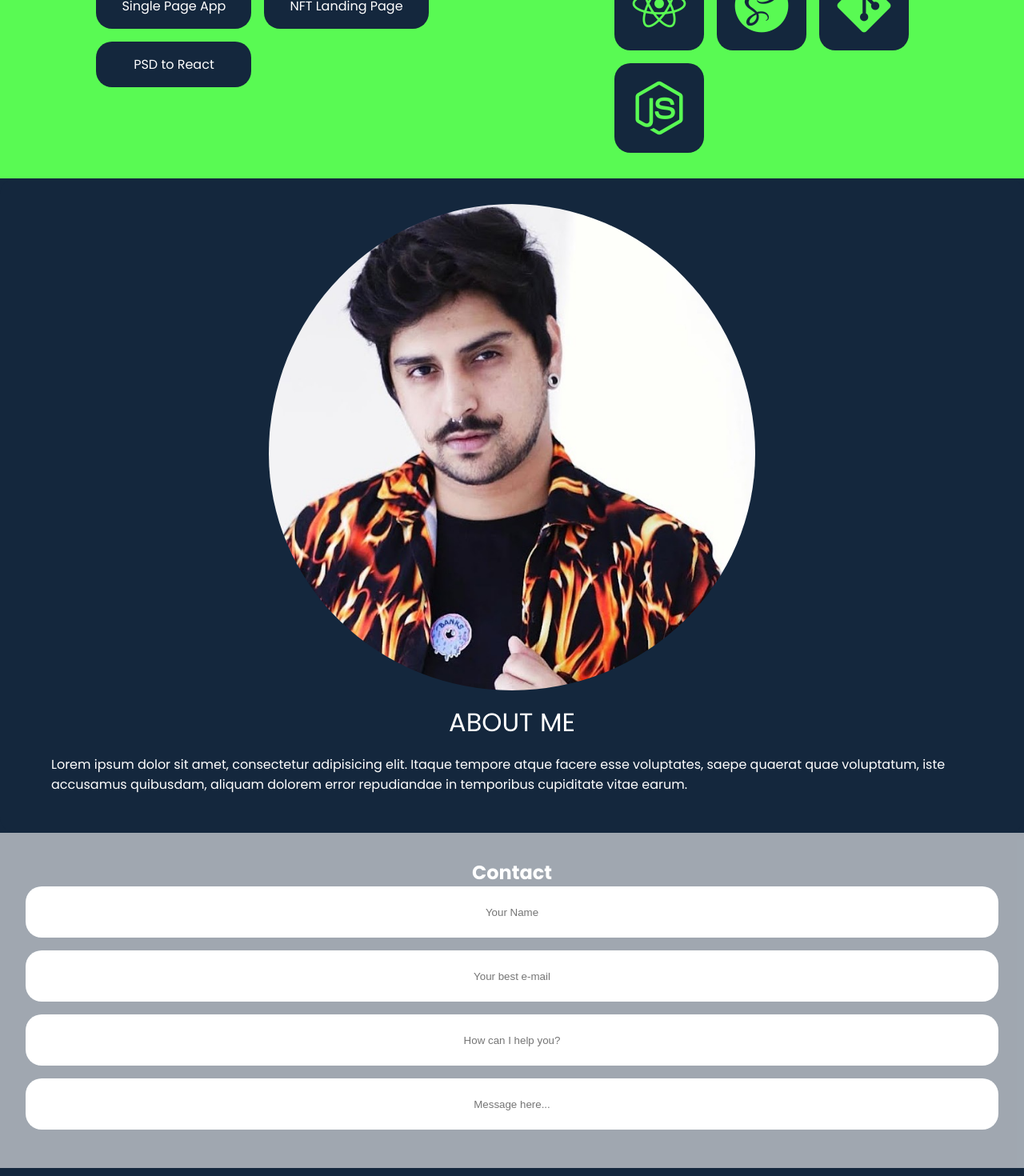
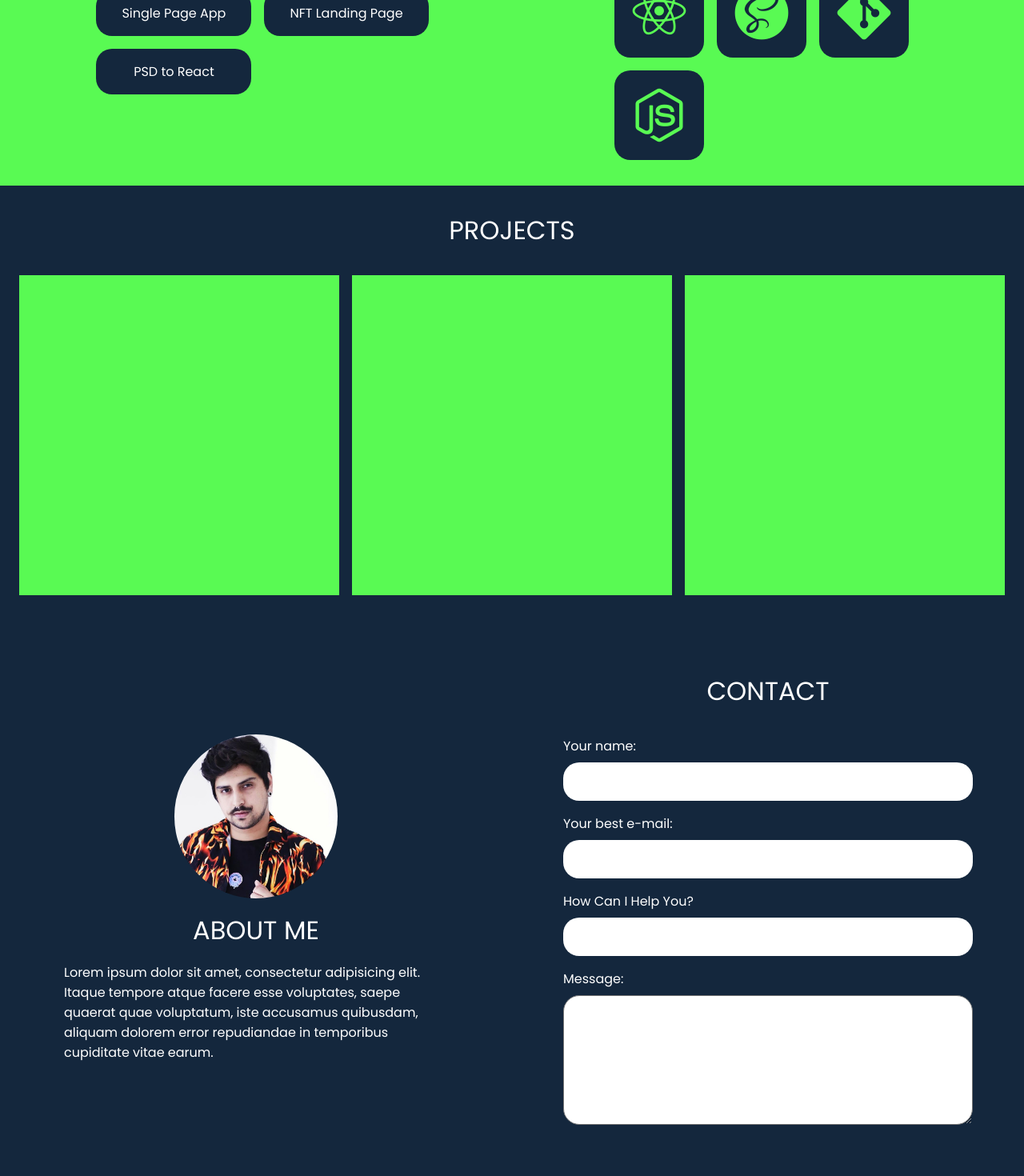
Before and after one commit to igortrindadelg/portfolio, a React (Create React App) app: page / in a window 1280 px wide. Shown: the part 984-2454 px from the top of the page at 80% size. Built offline with nearby package versions, Linux system fonts and the light colour scheme.

Commit message:
news sections added

```diff
--- a/src/App.jsx
+++ b/src/App.jsx
@@ -4,6 +4,7 @@ import Header from './components/Header';
 import Main from './components/Main';
 import About from './components/About';
 import Contact from './components/Contact';
+import Projects from './components/Projects';
 
 function App() {
   return (
@@ -11,8 +12,8 @@ function App() {
       <Header />
       <Main />
       <Services />
+      <Projects />
       <About />
-      <Contact />
     </div>
   );
 }
--- a/src/components/About.jsx
+++ b/src/components/About.jsx
@@ -2,10 +2,13 @@ import React from 'react'
 
 import '../scss/About.scss'
 import Igor from '../assets/igor.jpeg'
+import Contact from './Contact'
 
 const About = () => {
     return (
-        <div className="aboutMeContainer">
+        <div className="containerAbout">
+
+            <div className="aboutMeContainer">
                 <img src={Igor} alt="" className='aboutMeImage'/>
 
                 <h2 className='title'>
@@ -14,6 +17,10 @@ const About = () => {
                 <p>Lorem ipsum dolor sit amet, consectetur adipisicing elit. Itaque tempore atque facere esse voluptates, saepe quaerat quae voluptatum, iste accusamus quibusdam, aliquam dolorem error repudiandae in temporibus cupiditate vitae earum.</p>
 
             </div>
+
+            <Contact />
+
+        </div>
     )
 }
 
--- a/src/components/Contact.jsx
+++ b/src/components/Contact.jsx
@@ -6,10 +6,20 @@ const Contact = () => {
     return (
         <div className="contactContainer">
             <h2>Contact</h2>
-            <input type="text" name="name" id="" placeholder='Your Name' />
-            <input type="email" name="email" id="" placeholder='Your best e-mail'/>
-            <input type="text" name="" id="" placeholder='How can I help you?' />
-            <input type="text" name="" id="" placeholder='Message here...' />
+
+            <p>Your name: </p>
+            <input type="text" name="name" id="" />
+
+            <p>Your best e-mail:
+            </p><input type="email" name="email" id="" />
+
+
+            <p>How Can I Help You?</p>
+            <input type="text" name="subject" id="" />
+
+
+            <p>Message:</p>
+            <textarea className='message' id="" />
         </div>
      )
 }
--- /dev/null
+++ b/src/components/Projects.jsx
@@ -0,0 +1,27 @@
+import React from 'react'
+
+import '../scss/Projects.scss'
+
+const Projects = () => {
+    return (
+        <div className="containerProjects">
+
+            <h2 className='projectsTitle'>Projects</h2>
+
+            <div className="projectsContainer">
+                <div className="projectContainer">
+
+                </div>
+                <div className="projectContainer">
+
+                </div>
+                <div className="projectContainer">
+            </div>
+
+        </div>
+
+        </div>
+     )
+}
+
+export default Projects
--- a/src/components/Services.jsx
+++ b/src/components/Services.jsx
@@ -55,8 +55,9 @@ const Services = () => {
                 </ul>
             </div>
 
+
             <div className="skillsContainer">
-                <h2 className='skillsTitle'>Skills</h2>
+                <h2 className='skillsTitle'>My Skills:</h2>
 
                 <div className="listContainer">
 
--- a/src/scss/About.scss
+++ b/src/scss/About.scss
@@ -1,19 +1,26 @@
 @import '../scss/colors.scss';
 
+.containerAbout {
+    display: grid;
+    grid-template-columns: 1fr 1fr;
+    background-color: $secondaryColor;
+}
+
+
 .aboutMeContainer {
-    background-color: $secondaryColor;
     color: rgb(255, 255, 255);
     border-radius: 20px;
     display: grid;
     grid-auto-flow: row;
     justify-items: center;
+    align-content: center;
     max-width: 100%;
-    padding: 2rem;
+    padding: 4rem;
 
     .aboutMeImage {
-        max-width: 50%;
+        max-width: 40%;
         border-radius: 50%;
-        padding-bottom: 1rem;
+        padding: 1rem;
     }
 
     h2 {
@@ -24,7 +31,17 @@
     }
 
     p {
-        padding: 1rem 2rem;
+        padding: 1rem;
     }
 
 }
+
+@media (max-width: 820px) {
+    .containerAbout {
+        grid-template-columns: 1fr;
+    }
+
+    .aboutMeContainer {
+        padding: 1rem;
+    }
+}
--- a/src/scss/Contact.scss
+++ b/src/scss/Contact.scss
@@ -1,22 +1,47 @@
 @import '../scss/colors.scss';
 
 .contactContainer {
-    text-align: center;
+    color: white;
     display: grid;
     grid-auto-flow: row;
-    padding: 2rem;
-    background-color: rgba(255, 255, 255, 0.596);
+    padding: 4rem;
+
+    p {
+        padding-bottom: 0.5rem;
+        font-size: 1rem;
+    }
 
     h2 {
         color: white;
+        text-align: center;
+        font-size: 2rem;
+        text-transform: uppercase;
+        font-weight: 400;
+        padding-bottom: 2rem;
     }
 
     input {
-        text-align: center;
         height: 2rem;
         border: none;
         border-radius: 20px;
-        padding: 1rem 0;
+        padding: 0.5rem 1rem;
         margin-bottom: 1rem;
+        font-size: 1.2rem;
+        max-width: 100%;
+    }
+
+    .message {
+        font-size: 1.2rem;
+        padding: 1rem;
+        border-radius: 20px;
+        height: 8rem;
+        word-break: break-word;
+    }
+
+}
+
+@media (max-width: 820px) {
+    .contactContainer {
+        padding: 2rem;
     }
 }
--- /dev/null
+++ b/src/scss/Projects.scss
@@ -0,0 +1,43 @@
+@import '../scss/colors.scss';
+
+.containerProjects {
+    display: grid;
+    justify-content: center;
+    max-width: 100%;
+}
+
+.projectsTitle {
+    color: white;
+    text-align: center;
+    font-size: 2rem;
+    text-transform: uppercase;
+    font-weight: 400;
+    padding-top: 2rem;
+}
+
+.projectsContainer {
+    max-width: 100%;
+    background-color: $secondaryColor;
+    min-height: 400px;
+    display: grid;
+    grid-template-columns: 1fr 1fr 1fr;
+    grid-gap: 1rem;
+    padding: 2rem;
+}
+
+.projectContainer {
+    background-color: $primaryColor;
+    height: 400px;
+    width: 400px;
+}
+
+@media (max-width: 820px) {
+    .projectsContainer {
+        grid-template-columns: 1fr;
+    }
+
+    .projctContainer {
+        width: 250px;
+        height: 250px;
+    }
+}
--- a/src/scss/Services.scss
+++ b/src/scss/Services.scss
@@ -23,7 +23,7 @@
             color: black;
             text-align: center;
             text-transform: uppercase;
-            font-size: 1.6rem;
+            font-size: 2rem;
             font-weight: 400;
             padding-bottom: 1rem;
         }
@@ -52,7 +52,7 @@
         color: $secondaryColor;
         text-align: center;
         text-transform: uppercase;
-        font-size: 1.6rem;
+        font-size: 2rem;
         font-weight: 400;
         padding-top: 1rem;
     }
```
